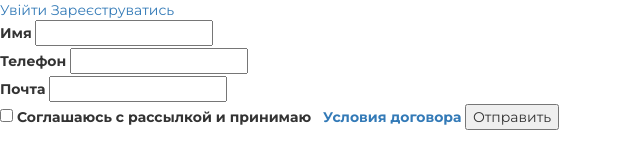
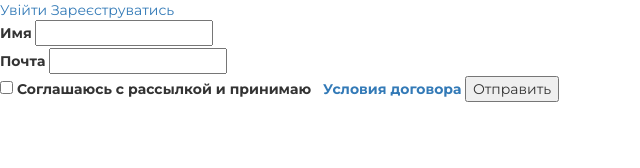
Before and after one commit to EvgeniyPirozhok/lion, a plain HTML site: page notification/index.html in a window 1280 px wide. Shown: the whole page, without its empty margins (0-640 px from the left). Drawn offline with nearby package versions, Linux system fonts and the light colour scheme; files that its build step writes are made by us from their sources.

Commit message:
remove tel fild

```diff
--- a/notification/index.html
+++ b/notification/index.html
@@ -47,17 +47,6 @@
         </div>
 
         <div class="modal__form">
-          <label for="tel"> Телефон </label>
-          <input
-            class="modal__input"
-            type="tel"
-            name="tel"
-            id="tel"
-            required
-            placeholder=" "
-          />
-        </div>
-        <div class="modal__form">
           <label for="email"> Почта </label>
           <input
             class="modal__input"
```
